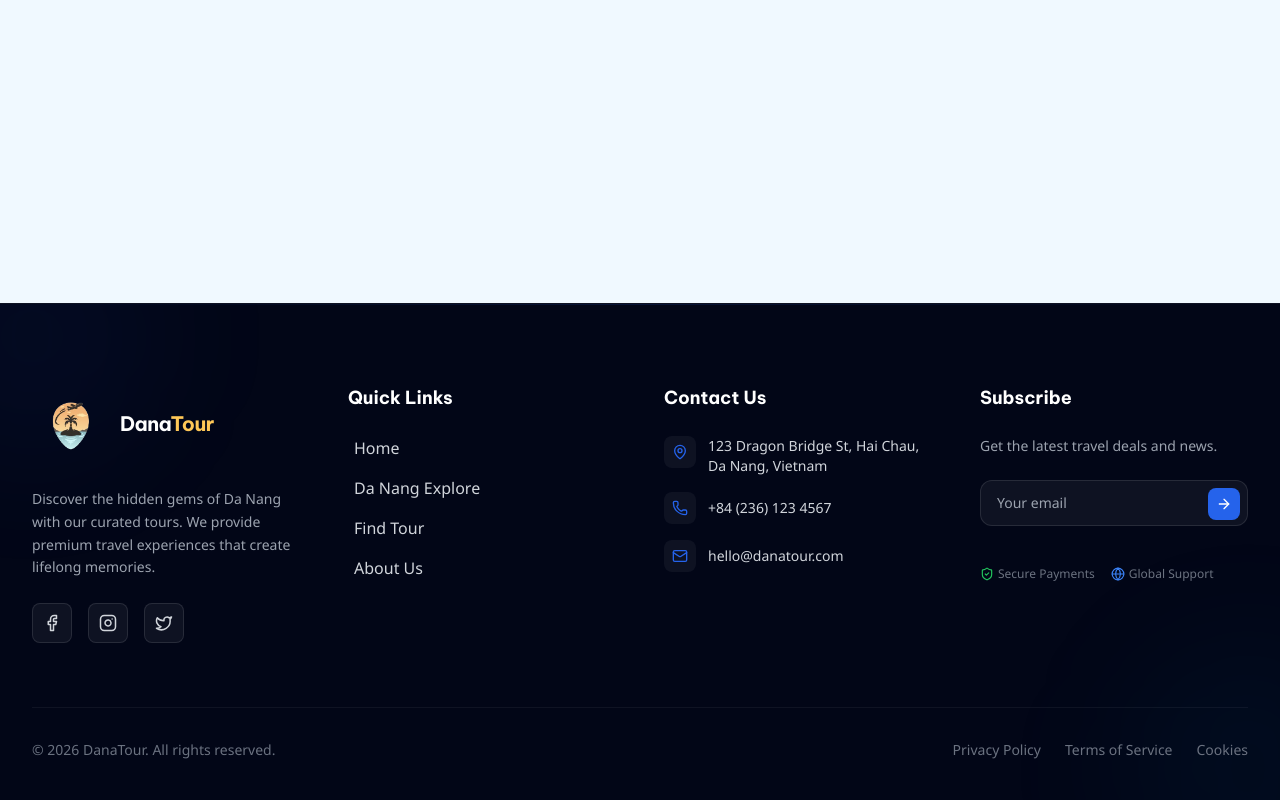
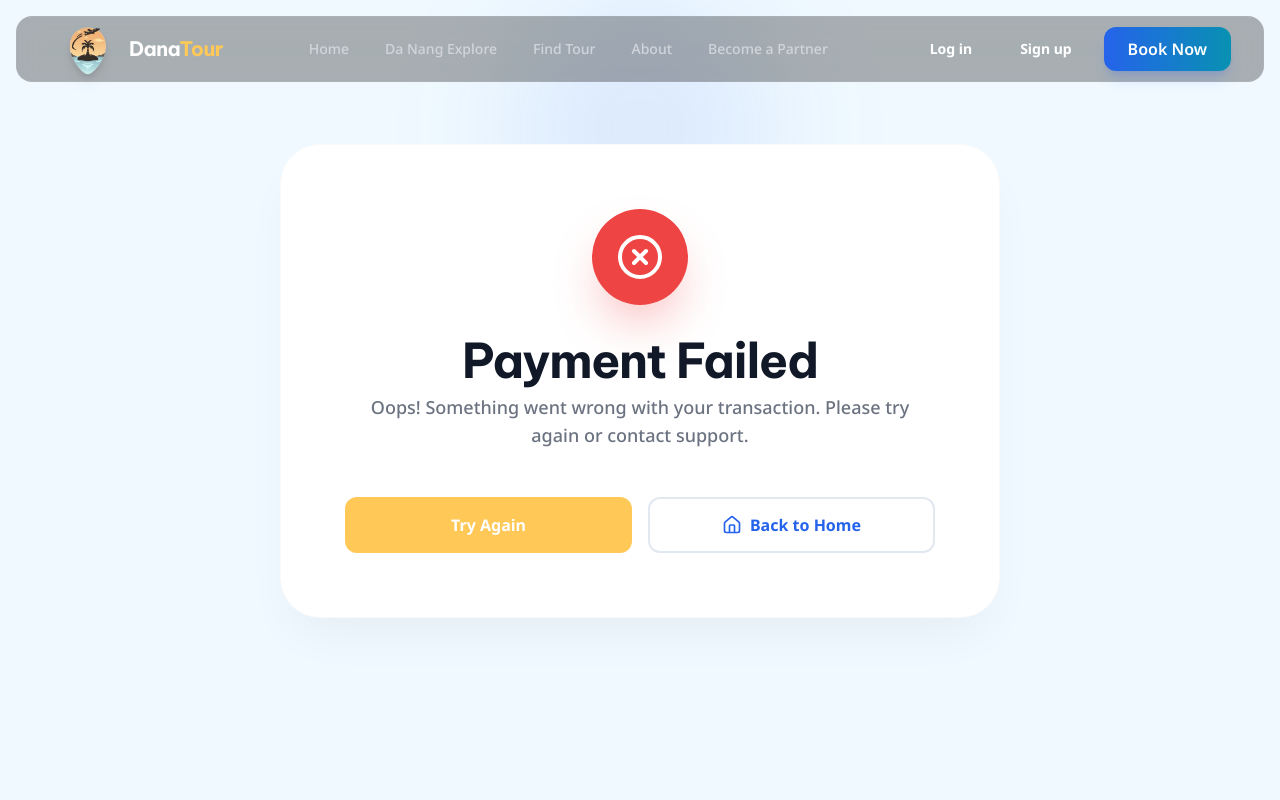
Before and after one commit to Inno-DanaTour/danatour-fe, a React (Vite) app: page /payment-result in a window 1280 px wide. Shown: the top 800 px of the page. Built offline with nearby package versions, Linux system fonts and the light colour scheme; a web font is replaced by a local one.

Commit message:
feat(payment): integrate payment processing and result handling

```diff
--- a/src/pages/checkout/index.tsx
+++ b/src/pages/checkout/index.tsx
@@ -17,6 +17,7 @@ import {
   AlertCircle,
 } from "lucide-react";
 import { bookingService, BookingRequest } from "../../services/bookingService";
+import { paymentService } from "../../services/paymentService";
 import { Loader2 } from "lucide-react";
 import Header from "../../components/layout/Header";
 import { Tour } from "../../types/types";
@@ -62,18 +63,9 @@ const Checkout: React.FC = () => {
 
       const response = await bookingService.createBooking(bookingData);
 
-      // Show success notification
-      setShowSuccess(true);
-
-      // Delay navigation slightly to let the user see the success message
-      setTimeout(() => {
-        navigate("/booking/confirmation", {
-          state: {
-            tour,
-            booking: response,
-          },
-        });
-      }, 2000);
+      // Get payment URL and redirect
+      const paymentUrl = await paymentService.createPaymentUrl(response.id);
+      window.location.href = paymentUrl;
     } catch (err: any) {
       console.error("Booking failed:", err);
       setError(err.message || "Failed to create booking. Please try again.");
--- /dev/null
+++ b/src/pages/payment-result/index.tsx
@@ -0,0 +1,131 @@
+import React, { useEffect, useState } from "react";
+import { useSearchParams, useNavigate } from "react-router-dom";
+import { motion } from "framer-motion";
+import {
+  CheckCircle,
+  XCircle,
+  Loader2,
+  ArrowRight,
+  ShoppingBag,
+  House,
+} from "lucide-react";
+import Header from "../../components/layout/Header";
+
+const PaymentResult: React.FC = () => {
+  const [searchParams] = useSearchParams();
+  const navigate = useNavigate();
+  const [status, setStatus] = useState<"loading" | "success" | "failed">("loading");
+
+  const paymentStatus = searchParams.get("status");
+
+  useEffect(() => {
+    if (paymentStatus === "SUCCESS") {
+      setStatus("success");
+    } else if (paymentStatus === "FAILED") {
+      setStatus("failed");
+    } else {
+      // In case of unknown status, we could check with backend here if needed
+      setStatus("failed");
+    }
+  }, [paymentStatus]);
+
+  return (
+    <div className="min-h-screen bg-background pb-20 overflow-hidden">
+      <Header onBookClick={() => navigate("/tours")} />
+
+      <main className="pt-28 md:pt-36 px-4 md:px-6 max-w-3xl mx-auto text-center relative">
+        <div className="absolute top-0 left-1/2 -translate-x-1/2 w-64 h-64 bg-primary/10 rounded-full blur-3xl -z-10" />
+
+        <motion.div
+          initial={{ scale: 0.9, opacity: 0 }}
+          animate={{ scale: 1, opacity: 1 }}
+          className="bg-white rounded-[2.5rem] p-10 md:p-16 shadow-2xl shadow-black/5 border border-gray-50 flex flex-col items-center space-y-8"
+        >
+          {status === "loading" && (
+            <div className="flex flex-col items-center gap-4">
+              <Loader2 size={64} className="text-primary animate-spin" />
+              <h1 className="text-2xl font-black text-gray-900">Processing Payment...</h1>
+            </div>
+          )}
+
+          {status === "success" && (
+            <>
+              <motion.div
+                initial={{ scale: 0 }}
+                animate={{ scale: 1 }}
+                transition={{ type: "spring", bounce: 0.6 }}
+                className="w-24 h-24 bg-green-500 text-white rounded-full flex items-center justify-center shadow-2xl shadow-green-500/40"
+              >
+                <CheckCircle size={48} />
+              </motion.div>
+              <div className="space-y-2">
+                <h1 className="text-3xl md:text-5xl font-black text-gray-900 tracking-tight">
+                  Payment Successful!
+                </h1>
+                <p className="text-gray-500 font-medium text-lg">
+                  Thank you for your booking. Your adventure starts soon!
+                </p>
+              </div>
+              <div className="grid grid-cols-1 md:grid-cols-2 gap-4 w-full pt-4">
+                <button
+                  onClick={() => navigate("/my-bookings")}
+                  className="btn-primary py-4 text-base flex items-center justify-center gap-2 group"
+                >
+                  <ShoppingBag size={20} />
+                  My Bookings
+                  <ArrowRight size={18} className="group-hover:translate-x-1 transition-transform" />
+                </button>
+                <button
+                  onClick={() => navigate("/")}
+                  className="btn-secondary py-4 text-base flex items-center justify-center gap-2"
+                >
+                  <House size={20} />
+                  Back to Home
+                </button>
+              </div>
+            </>
+          )}
+
+          {status === "failed" && (
+            <>
+              <motion.div
+                initial={{ scale: 0 }}
+                animate={{ scale: 1 }}
+                transition={{ type: "spring", bounce: 0.6 }}
+                className="w-24 h-24 bg-red-500 text-white rounded-full flex items-center justify-center shadow-2xl shadow-red-500/40"
+              >
+                <XCircle size={48} />
+              </motion.div>
+              <div className="space-y-2">
+                <h1 className="text-3xl md:text-5xl font-black text-gray-900 tracking-tight">
+                  Payment Failed
+                </h1>
+                <p className="text-gray-500 font-medium text-lg">
+                  Oops! Something went wrong with your transaction.
+                  Please try again or contact support.
+                </p>
+              </div>
+              <div className="grid grid-cols-1 md:grid-cols-2 gap-4 w-full pt-4">
+                <button
+                  onClick={() => navigate("/tours")}
+                  className="btn-primary py-4 text-base flex items-center justify-center gap-2"
+                >
+                  Try Again
+                </button>
+                <button
+                  onClick={() => navigate("/")}
+                  className="btn-secondary py-4 text-base flex items-center justify-center gap-2"
+                >
+                  <House size={20} />
+                  Back to Home
+                </button>
+              </div>
+            </>
+          )}
+        </motion.div>
+      </main>
+    </div>
+  );
+};
+
+export default PaymentResult;
--- a/src/routes/index.tsx
+++ b/src/routes/index.tsx
@@ -26,6 +26,7 @@ import AdminLayout from "../pages/admin/AdminLayout";
 import AdminDashboardPage from "../pages/admin/AdminDashboardPage";
 import TourCompanyManagementPage from "../pages/admin/TourCompanyManagementPage";
 import CompanyBookings from "../pages/tours/CompanyBookings";
+import PaymentResult from "../pages/payment-result";
 
 const PageWrapper: React.FC<{ children: React.ReactNode }> = ({ children }) => (
   <motion.div
@@ -171,6 +172,14 @@ export const AnimatedRoutes = () => {
       ),
     },
     {
+      path: "/payment-result",
+      element: (
+        <PageWrapper>
+          <PaymentResult />
+        </PageWrapper>
+      ),
+    },
+    {
       path: "/oauth2/callback",
       element: (
         <PageWrapper>
--- /dev/null
+++ b/src/services/paymentService.ts
@@ -0,0 +1,18 @@
+import { api } from "../configs/api";
+
+export const paymentService = {
+  createPaymentUrl: async (bookingId: number): Promise<string> => {
+    const response = await api.post<{ paymentUrl: string }>(
+      `/payments/create-url?bookingId=${bookingId}`,
+      {},
+    );
+    return response.paymentUrl;
+  },
+
+  getPaymentStatus: async (bookingId: number): Promise<string> => {
+    const response = await api.get<{ status: string }>(
+      `/payments/status/${bookingId}`,
+    );
+    return response.status;
+  },
+};
```
